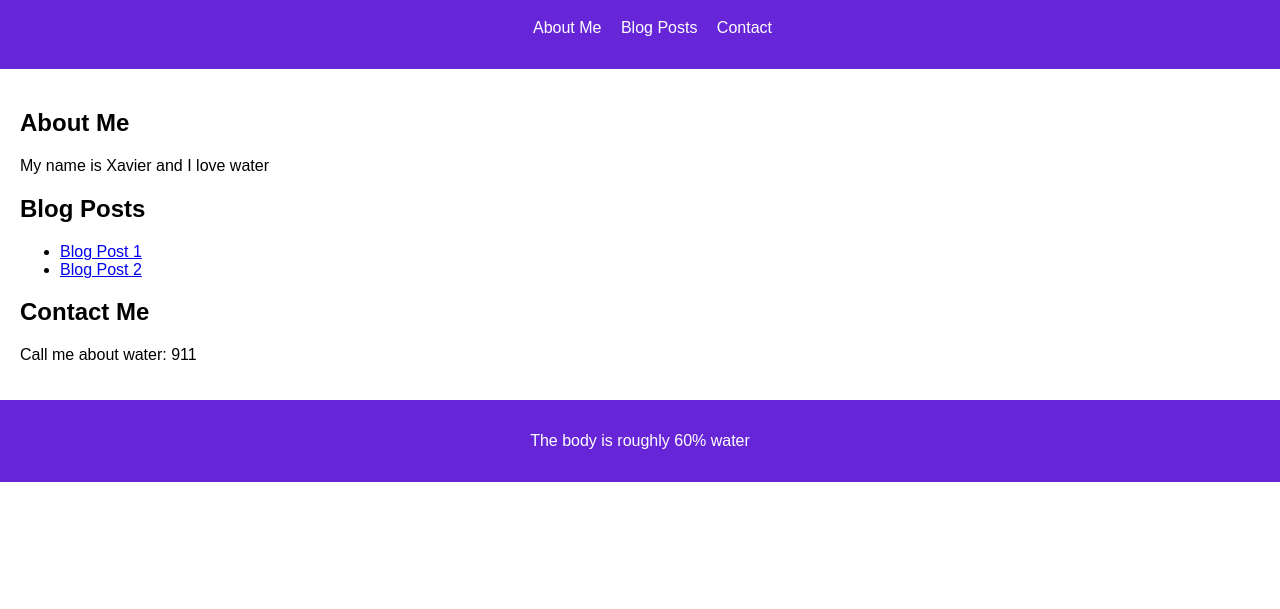
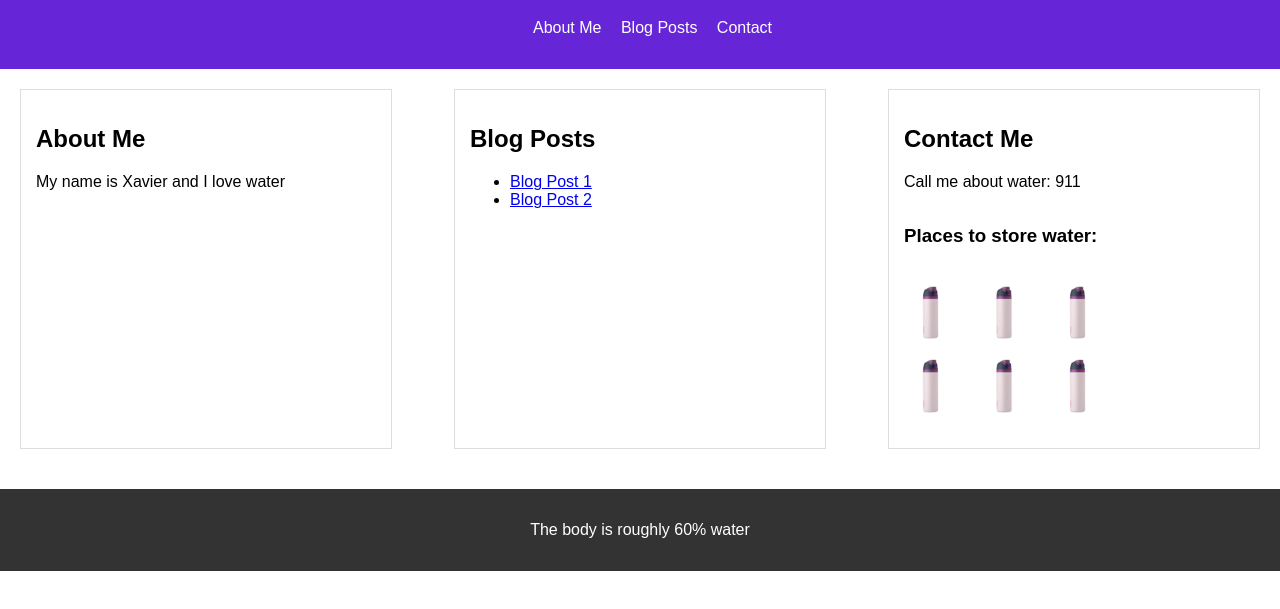
Before and after one commit to xaviermanalo/Personal-Blog, a plain HTML site: page index.html in a window 1280 px wide. Shown: the part 77-686 px from the top of the page. Drawn offline with Linux system fonts and the light colour scheme.

Commit message:
Add files via upload

```diff
--- a/index.html
+++ b/index.html
@@ -38,6 +38,18 @@
             <p> Call me about water:
                 911
             </p>
+            <section class="gallery">
+                <h3>Places to store water:</h3>
+                <div class="gallery-images">
+                    <img src="waterbottle.jpeg" alt="Image 1">
+                    <img src="waterbottle.jpeg" alt="Image 2">
+                    <img src="waterbottle.jpeg" alt="Image 3">
+                    <img src="waterbottle.jpeg" alt="Image 4">
+                    <img src="waterbottle.jpeg" alt="Image 5">
+                    <img src="waterbottle.jpeg" alt="Image 6">
+                    </div>
+
+            </section>
         </section>
     </main>
 
--- a/style.css
+++ b/style.css
@@ -27,11 +27,50 @@ nav ul li {
 
 main {
     padding: 20px;
+    display: flex;
+    flex-wrap: wrap;
+    justify-content: space-between;
+}
+
+section {
+    width: 30%;
+    margin-bottom: 20px;
+    padding: 15px;
+    border: 1px solid #ddd;
+    box-sizing: border-box;
+}
+
+article {
+    flex: 1;
 }
 
 footer {
-    background-color: #6725d8;
+    background-color: #333333;
     color: white;
     padding: 1em;
     text-align: center;
 }
+
+.gallery {
+    display: grid;
+    grid-template-columns: repeat(auto-fill, minmax(200px, 1fr));
+    grid-gap: 20px;
+}
+
+.gallery-images {
+    display: grid;
+    grid-template-columns: repeat(3, 1fr);
+    grid-gap: 20px;
+}
+
+.gallery-images img {
+    width: 100%;
+    height: auto;
+    border-radius: 8px;
+
+}
+
+.gallery {
+    border: none;
+    padding: 0;
+}
```
Also changed, not shown: waterbottle.jpeg (added).
